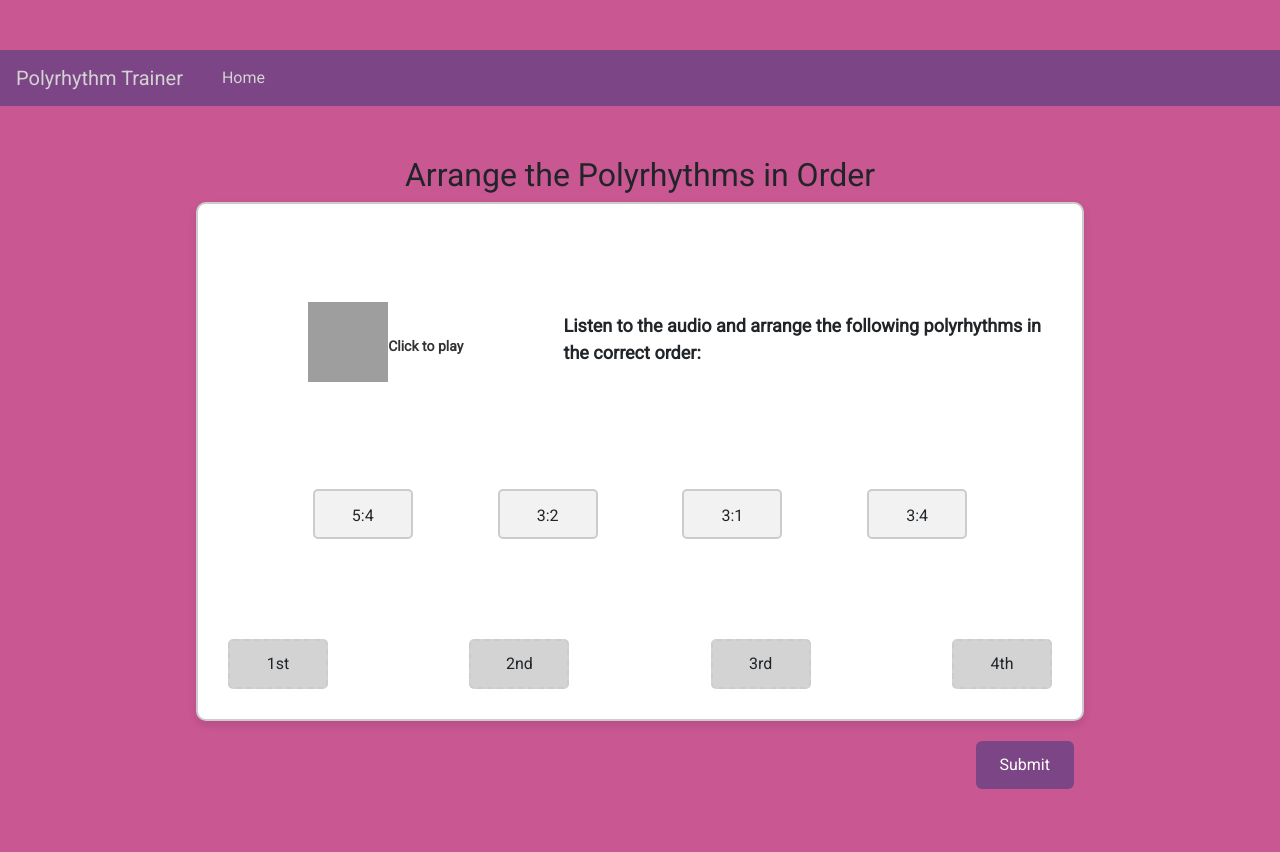
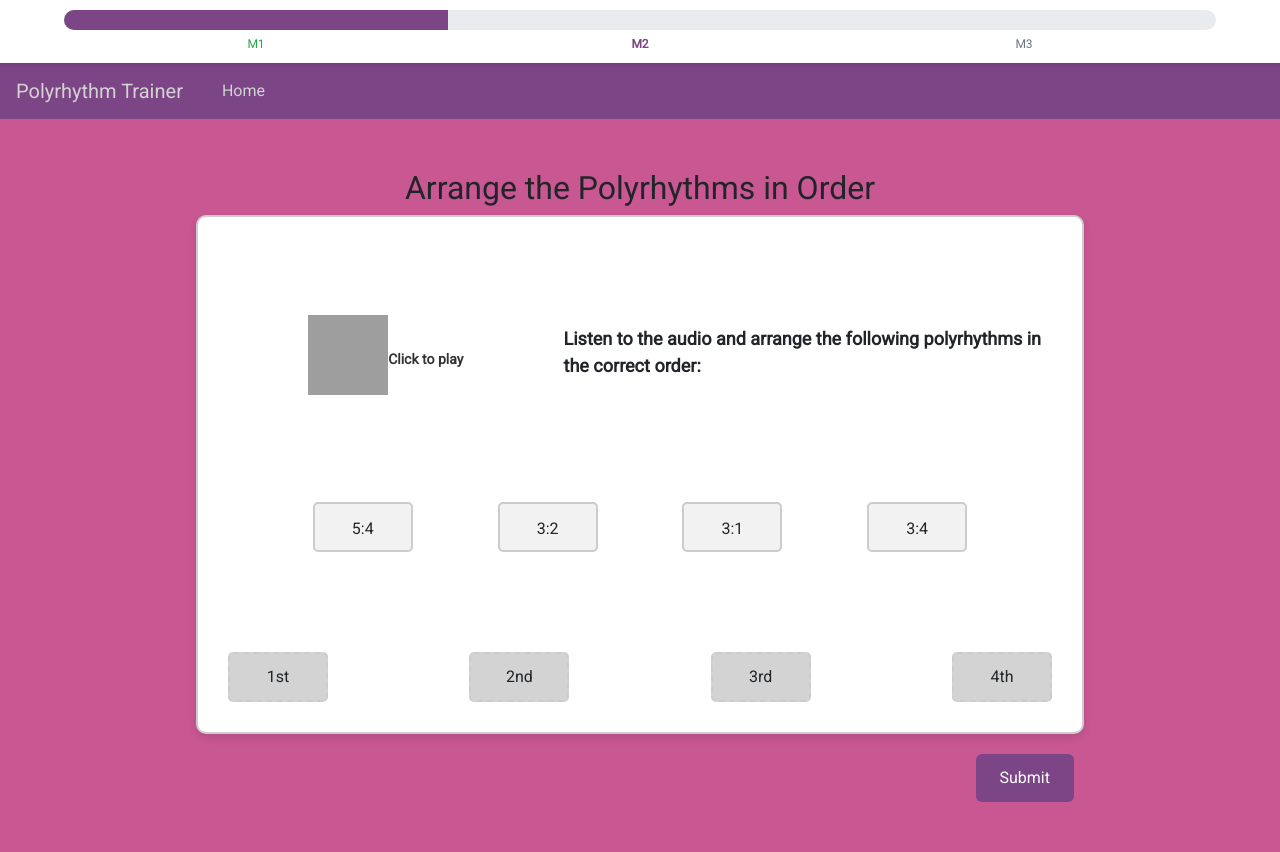
Before and after one commit to Alex2030fl/UIFinalProject, a Flask app: page /match-order/1 in a window 1280 px wide. Before the commit the page ends 789 px from the top, so only its background shows below. Run offline with Flask 3, Linux system fonts and the light colour scheme; some libraries are stand-ins or nearby versions; grey boxes are pictures that could not be loaded.

Commit message:
added user progress bar to all parts

```diff
--- a/server.py
+++ b/server.py
@@ -67,7 +67,16 @@ def learn(id):
     prev_lesson = lecture.get(lesson_ids[current_index - 1]) if current_index > 0 else None
     next_lesson = lecture.get(lesson_ids[current_index + 1]) if current_index < len(lesson_ids) - 1 else None
 
-    return render_template('learn.html', current_lesson=current_lesson, prev_lesson=prev_lesson, next_lesson=next_lesson)
+    # return render_template('learn.html', current_lesson=current_lesson, prev_lesson=prev_lesson, next_lesson=next_lesson)
+    return render_template('learn.html',
+                         current_lesson=current_lesson,
+                         prev_lesson=prev_lesson,
+                         next_lesson=next_lesson,
+                         lecture=lecture,
+                         questions=questions,
+                         match_quizzes=match_quizzes)
+
+
 @app.route('/quiz/<int:qnum>', methods=['GET', 'POST'])
 def quiz(qnum):
     if qnum >= len(questions):
@@ -91,7 +100,15 @@ def quiz(qnum):
         else:
             return redirect(url_for('quiz', qnum=qnum + 1))
 
-    return render_template('quiz.html', question=questions[qnum], qnum=qnum, total=len(questions))
+    # return render_template('quiz.html', question=questions[qnum], qnum=qnum, total=len(questions))
+    return render_template('quiz.html',
+                         question=questions[qnum],
+                         qnum=qnum,
+                         total=len(questions),
+                         lecture=lecture,
+                         questions=questions,
+                         match_quizzes=match_quizzes)
+
 
 @app.route('/learning')
 def learning():
@@ -126,11 +143,20 @@ def match_order(quiz_id):
         all_match_answers[quiz_id] = user_answers
         session['answers'] = all_match_answers
 
+        if request.headers.get('X-Requested-With') == 'XMLHttpRequest':
+            return jsonify({
+                'success': True,
+                'redirect_url': url_for('match_results', quiz_id=quiz_id)
+            })
         # Go to results page after quiz completion
         return redirect(url_for('match_results', quiz_id=quiz_id))
 
-    return render_template('match_quiz.html', question=question, options=options, quiz_id=quiz_id)
-
+    # return render_template('match_quiz.html', question=question, options=options, quiz_id=quiz_id)
+    return render_template('match_quiz.html',
+                         question=question,
+                         options=options,
+                         quiz_id=quiz_id,
+                         match_quizzes=match_quizzes)
 
 @app.route('/match-results/<int:quiz_id>')
 def match_results(quiz_id):
--- a/static/main.css
+++ b/static/main.css
@@ -12,10 +12,59 @@
     color: darkgrey !important;
 }
 
+/* Progress Bar Styles */
+.progress-container {
+    position: sticky;
+    top: 0;
+    z-index: 1000;
+    background-color: white;
+    padding: 10px 0;
+    box-shadow: 0 2px 5px rgba(0,0,0,0.1);
+}
+
+#progress-bar {
+    height: 20px;
+    width: 90%;
+    margin: 0 auto;
+    background-color: #e9ecef;
+    border-radius: 10px;
+    overflow: hidden;
+}
+
+.progress-bar {
+    height: 100%;
+    background-color: #7C4585;
+    transition: width 0.3s ease;
+}
+
+.step-labels {
+    display: flex;
+    justify-content: space-between;
+    width: 90%;
+    margin: 5px auto 0;
+    font-size: 12px;
+}
+
+.step-label {
+    text-align: center;
+    color: #6c757d;
+    flex: 1;
+    position: relative;
+}
+
+.step-label.active {
+    color: #7C4585;
+    font-weight: bold;
+}
+
+.step-label.completed {
+    color: #28a745;
+}
+
 body {
    font-family: 'Roboto', sans-serif;
     text-align: center;
-    margin-top: 50px;
+    /* margin-top: 50px; */
     background-color: #C95792;
 
 }
--- a/static/quiz.js
+++ b/static/quiz.js
@@ -1,4 +1,71 @@
 $(function() {
+    // Get data from meta tags
+    const appData = {
+        totalLessons: parseInt($('#app-data').data('total-lessons')),
+        totalQuestions: parseInt($('#app-data').data('total-questions')),
+        totalMatchQuizzes: parseInt($('#app-data').data('total-match-quizzes'))
+    };
+
+    // Initialize progress bar on diff pages
+    function initProgressBar() {
+        const path = window.location.pathname;
+
+        if (path.startsWith('/learn/')) {
+            const lessonId = parseInt(path.split('/').pop());
+            // Start at 0
+            updateProgressBar(lessonId - 1, appData.totalLessons, false);
+        }
+        else if (path.startsWith('/quiz/')) {
+            const questionNum = parseInt(path.split('/').pop());
+            updateProgressBar(questionNum, appData.totalQuestions, true);
+        }
+        else if (path.startsWith('/match-order/')) {
+            const quizId = parseInt(path.split('/').pop());
+            updateProgressBar(quizId, appData.totalMatchQuizzes, true, 'M');
+        }
+        else if (path.startsWith('/match-results/')) {
+            const quizId = parseInt(path.split('/').pop());
+            // On results page, show completed progress --- not sure if this works, might delete
+            updateProgressBar(quizId + 1, appData.totalMatchQuizzes, true, 'M');
+        }
+    }
+
+    // Update progress bar function after user moves to next page
+    function updateProgressBar(currentStep, totalSteps, isQuiz = false, prefix = 'Q') {
+        const displayStep = currentStep + 1;
+        const percentage = (currentStep / totalSteps) * 100;
+        $('.progress-bar').css('width', percentage + '%');
+        $('.progress-bar').attr('aria-valuenow', percentage);
+
+        // Update step labels from M - matching, L- learning, Q - quize
+        const $stepLabels = $('#step-labels');
+        $stepLabels.empty();
+
+        // Only show lesson steps during learning
+        const stepsToShow = isQuiz ? totalSteps : (prefix === 'M' ? totalSteps : appData.totalLessons);
+
+        for (let i = 0; i < stepsToShow; i++) {
+            let labelClass = '';
+            if (i < currentStep) {
+                labelClass = 'completed';
+            } else if (i === currentStep) {
+                labelClass = 'active';
+            }
+
+            const labelText = isQuiz ? `${prefix}${i + 1}` :
+                            (prefix === 'M' ? `M${i + 1}` : `L${i + 1}`);
+            $stepLabels.append($('<div>').addClass('step-label ' + labelClass).text(labelText));
+        }
+    }
+
+    // Home page specific behavior
+    if (window.location.pathname === '/') {
+        $('.progress-container').hide(); // Optionally hide the progress bar on home page
+    } else {
+        $('.progress-container').show();
+        initProgressBar();
+    }
+
     $("#start-quiz").on("click", function(event) {
         window.location.href = `/quiz/0`;
     });
@@ -32,9 +99,35 @@ $(function() {
         $(this).css("background-color", "#f0f0f0");
     });
 
+    // $("#qz-submit-btn").on("click", function(event) {
+    //     event.preventDefault();
+    //     const form = $("#qz-quiz-form");
+    //     form.submit();
+    // });
     $("#qz-submit-btn").on("click", function(event) {
         event.preventDefault();
-        const form = $("#qz-quiz-form");
-        form.submit();
+        // Collect the answers from the drop boxes in matching
+        const answers = [];
+        $(".qz-drop-box").each(function() {
+            const answer = $(this).find('.qz-draggable-box input').val();
+            if (answer) {
+                answers.push(answer);
+            }
+        });
+        // update prog bar after each matching quiz
+        // Submit via AJAX to maintain progress state
+        $.ajax({
+            url: $("#qz-quiz-form").attr('action'),
+            method: 'POST',
+            data: { 'answers[]': answers },
+            success: function(response) {
+                // Handle successful submission
+                window.location.href = response.redirect_url;
+            },
+            error: function(xhr) {
+                // Handle error
+                console.error("Submission failed:", xhr.responseText);
+            }
+        });
     });
 });
--- a/templates/layout.html
+++ b/templates/layout.html
@@ -7,6 +7,11 @@
         <meta name="viewport" content="width=device-width, initial-scale=1">
         <link rel="icon" href="data:,">
 
+        <!-- Meta tags for progress bar -->
+        <meta id="app-data"
+            data-total-lessons="{{ lecture|length }}"
+            data-total-questions="{{ questions|length }}"
+            data-total-match-quizzes="{{ match_quizzes|length }}">
         <!-- jquery -->
         <script src="http://code.jquery.com/jquery-3.3.1.min.js"></script>
         <script src="https://code.jquery.com/ui/1.12.0/jquery-ui.min.js"></script>
@@ -26,6 +31,14 @@
     </head>
 
     <body>
+        <!-- Progress Bar Container -->
+        <div class="progress-container">
+            <div class="progress" id="progress-bar">
+                <div class="progress-bar" role="progressbar" aria-valuenow="0" aria-valuemin="0" aria-valuemax="100"></div>
+            </div>
+            <div class="step-labels" id="step-labels"></div>
+        </div>
+        <!-- Nav Bar -->
         <nav class="navbar navbar-expand-lg navbar-light bg-light">
             <a class="navbar-brand" href="/">Polyrhythm Trainer</a>
             <div class="container">
--- a/templates/match_quiz.html
+++ b/templates/match_quiz.html
@@ -58,6 +58,12 @@
       <button type="button" id="qz-submit-btn" class="qz-submit-btn">Submit</button>
     </div>
   </div>
+  <script>
+    $(document).ready(function() {
+        // Initialize progress bar for match quiz
+        updateProgressBar({{ quiz_id }}, {{ match_quizzes|length }}, true, 'M');
+    });
+  </script>
 {% endblock %}
   <script src="{{ url_for('static', filename='quiz.js') }}"></script>
 </body>
```
Also changed, not shown: templates/home.html (+8 -0 lines). Lines whose indentation alone changed are shown as unchanged.
